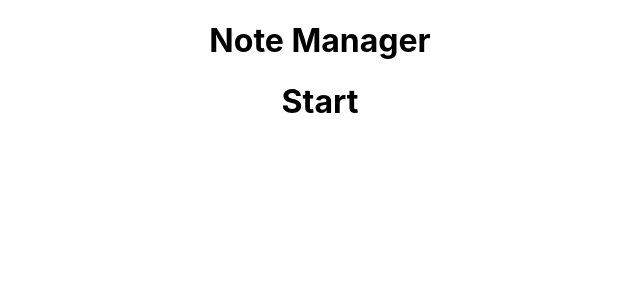
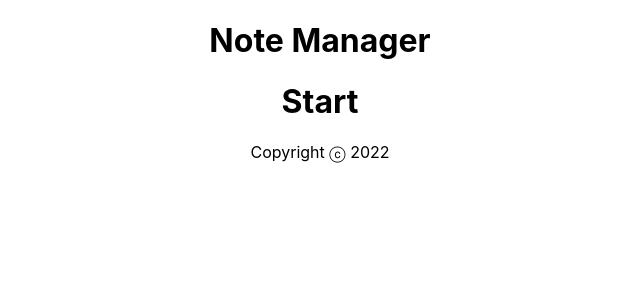
Before and after one commit to michael-ryk/p-note-manager, a React (Create React App) app: page / in a window 1280 px wide. Shown: the top 300 px of the page, without its empty margins (320-960 px from the left). Built offline with nearby package versions, Linux system fonts and the light colour scheme.

Commit message:
Add Footer section

```diff
--- a/src/components/App.js
+++ b/src/components/App.js
@@ -1,5 +1,6 @@
 import React from 'react';
 import Header from './Header';
+import Footer from './Footer';
 import './App.css';
 
 function App() {
@@ -7,6 +8,7 @@
     <div className="App">
       <Header />
       <h1>Start</h1>
+      <Footer />
     </div>
   );
 }
--- /dev/null
+++ b/src/components/Footer.jsx
@@ -0,0 +1,12 @@
+import React from 'react';
+
+function Footer() {
+    const currentYear = new Date().getFullYear();
+    return (
+        <footer>
+            <p>Copyright ⓒ {currentYear}</p>
+        </footer>
+    )
+}
+
+export default Footer;
```
